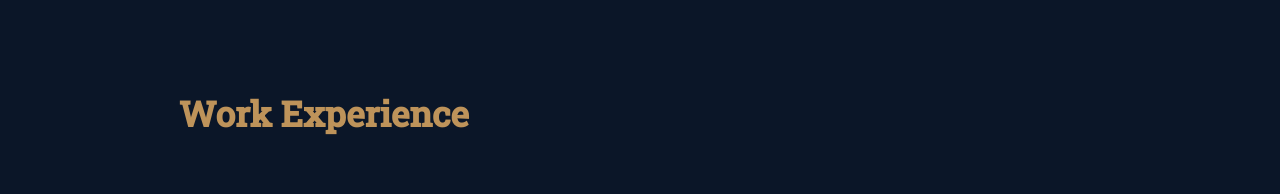
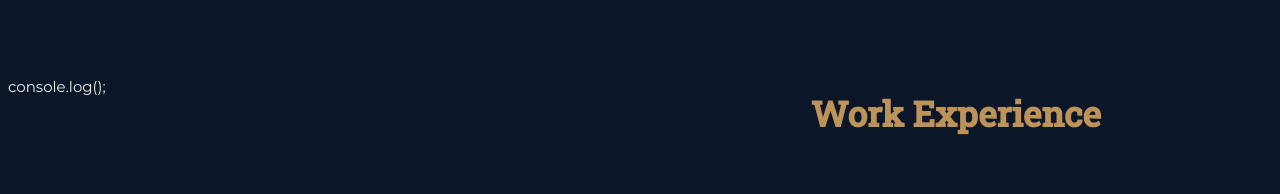
Before and after one commit to thomasjfcaldwell/caldwell-designs, a Next.js app: page / in a window 1280 px wide. Shown: the part 746-940 px from the top of the page. Built offline with nearby package versions, Linux system fonts and the light colour scheme.

Commit message:
destop styling

```diff
--- a/components/WorkExperience/WorkExperience.js
+++ b/components/WorkExperience/WorkExperience.js
@@ -38,6 +38,8 @@ import {
 
 import { TitleContainer, Title } from '../Hero/Title/TitleStyles';
 import Education from '../EducationAndSkills/Education/Education';
+
+import Process from '../../constants/constants';
 const quickAndEasyImage = 'https://i.ibb.co/F37wjJB/store-Mock-Up1-phone.png';
 const picnicMockUp =
 	'https://res.cloudinary.com/djjqsmlei/image/upload/v1654555298/picnicMockUp1.phone_t0kak2.png';
@@ -53,6 +55,7 @@ export default function WorkExperience() {
 			{/* CONTAINER FOR HEADER JOBS AND EDUCATION */}
 			{/* first row with title */}
 			<WorkExperienceRow>
+				console.log({Process});
 				<TitleContainer>
 					<Title>Work Experience</Title>
 				</TitleContainer>
--- a/constants/constants.js
+++ b/constants/constants.js
@@ -1,4 +1,4 @@
-export const process = [
+export const Process = [
 	{
 		id: 0,
 		step: 'Step 1',
```
